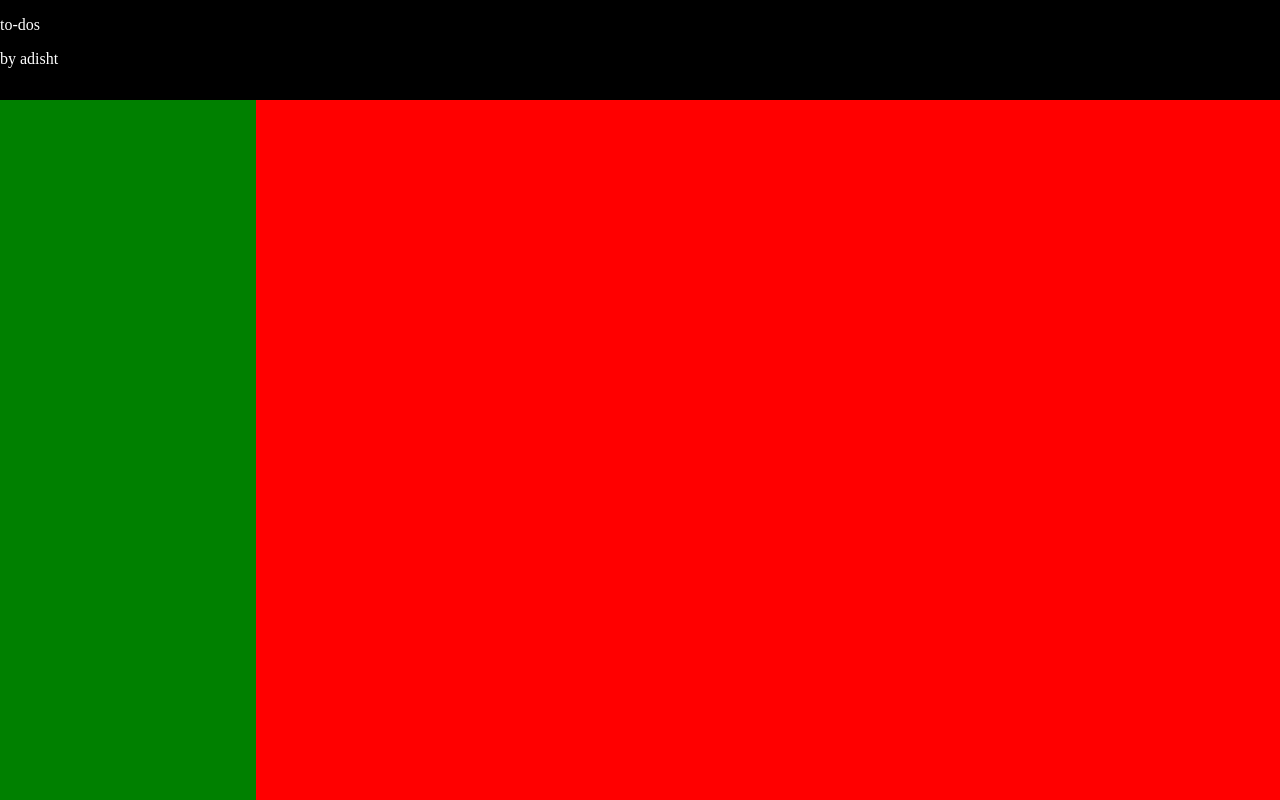
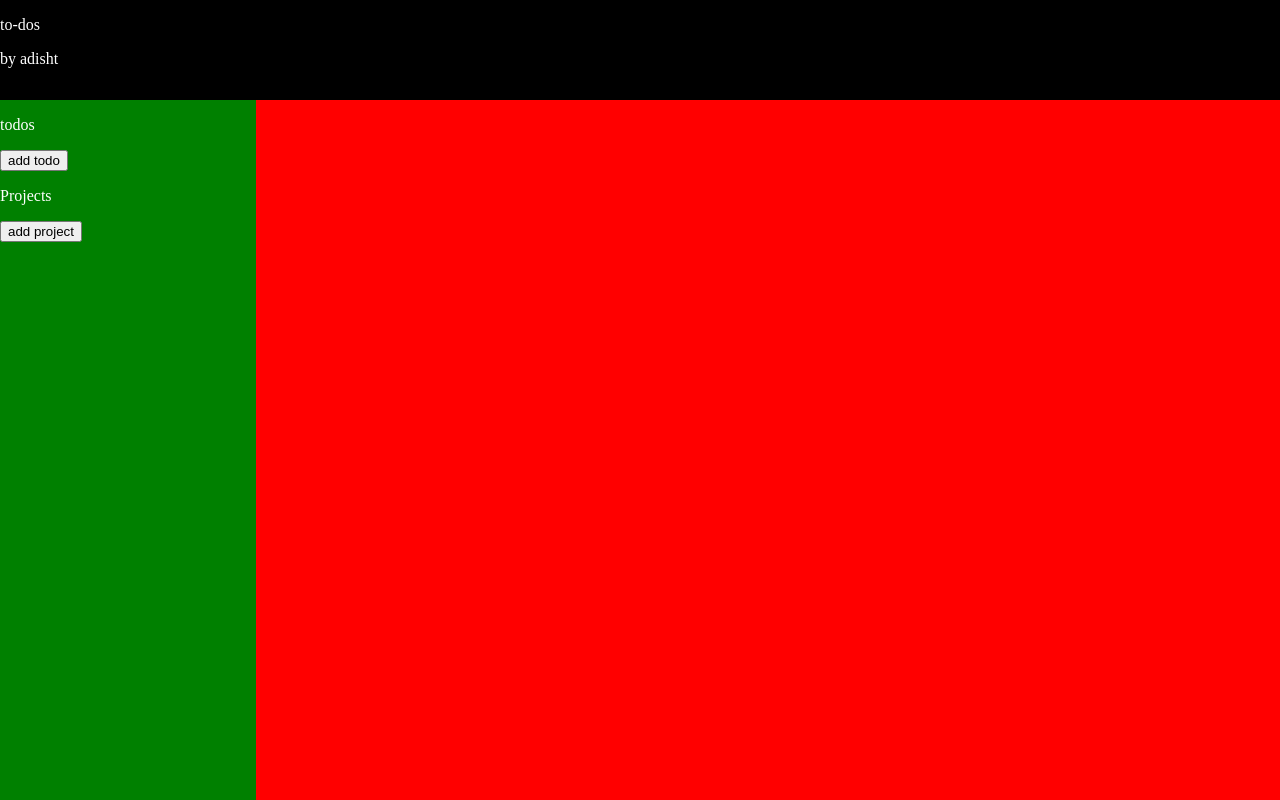
Before and after one commit to AdishtJaglan/task-manager, a website built with webpack: page src/index.html in a window 1280 px wide. Built offline with nearby package versions, Linux system fonts and the light colour scheme.

Commit message:
basic html skeleton complete

```diff
--- a/src/index.html
+++ b/src/index.html
@@ -4,7 +4,7 @@
 <head>
     <meta charset="UTF-8">
     <meta name="viewport" content="width=device-width, initial-scale=1.0">
-    <title>to do list</title>
+    <title>Todo list</title>
 </head>
 
 <body>
@@ -14,7 +14,16 @@
     </nav>
 
     <div id="sidebar">
+        <div class="daily-todo">
+            <p>todos</p>
 
+            <button>add todo</button>
+        </div>
+
+        <div class="projects">
+            <p>Projects</p>
+            <button>add project</button>
+        </div>
     </div>
 
     <div id="todos">
```
